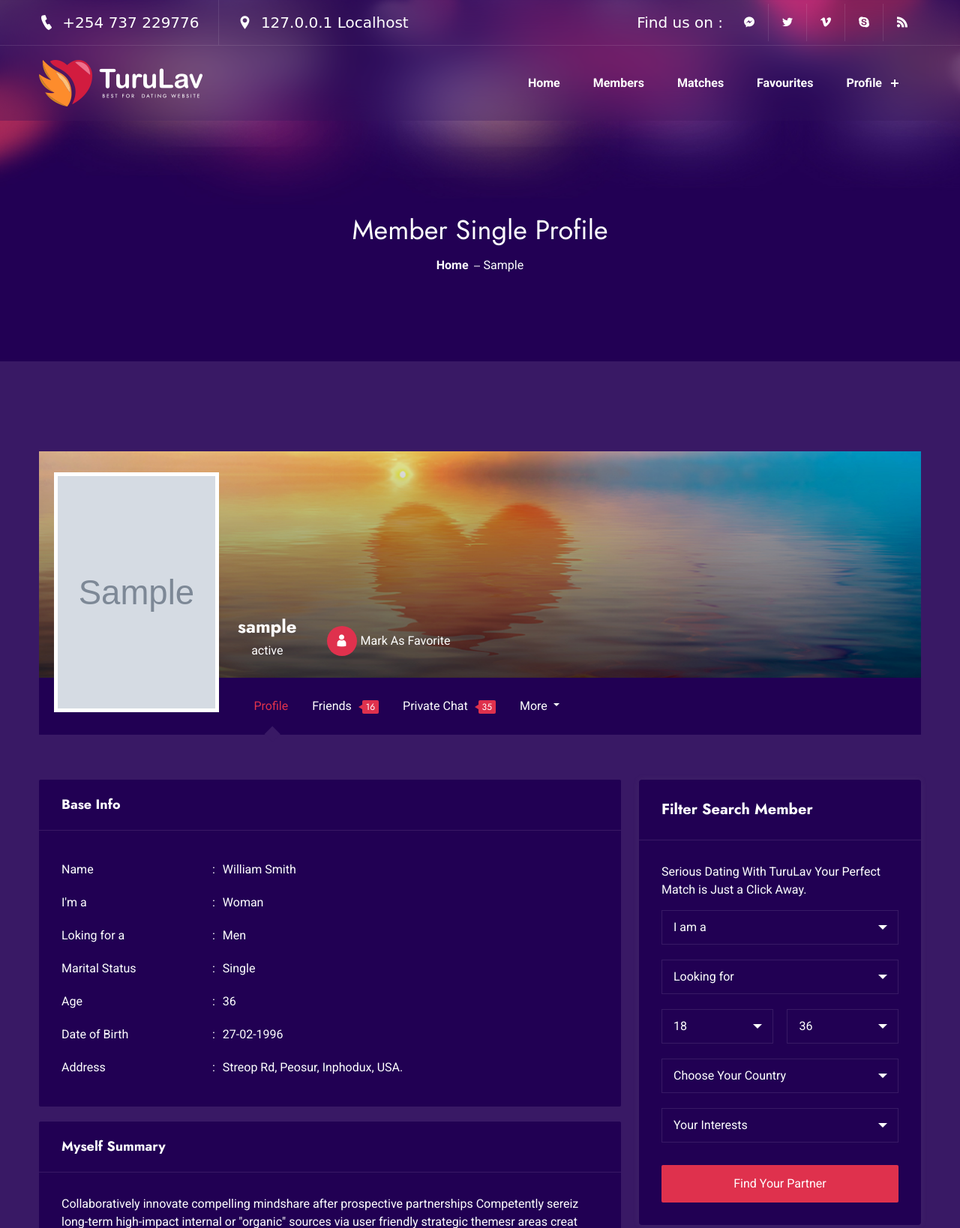
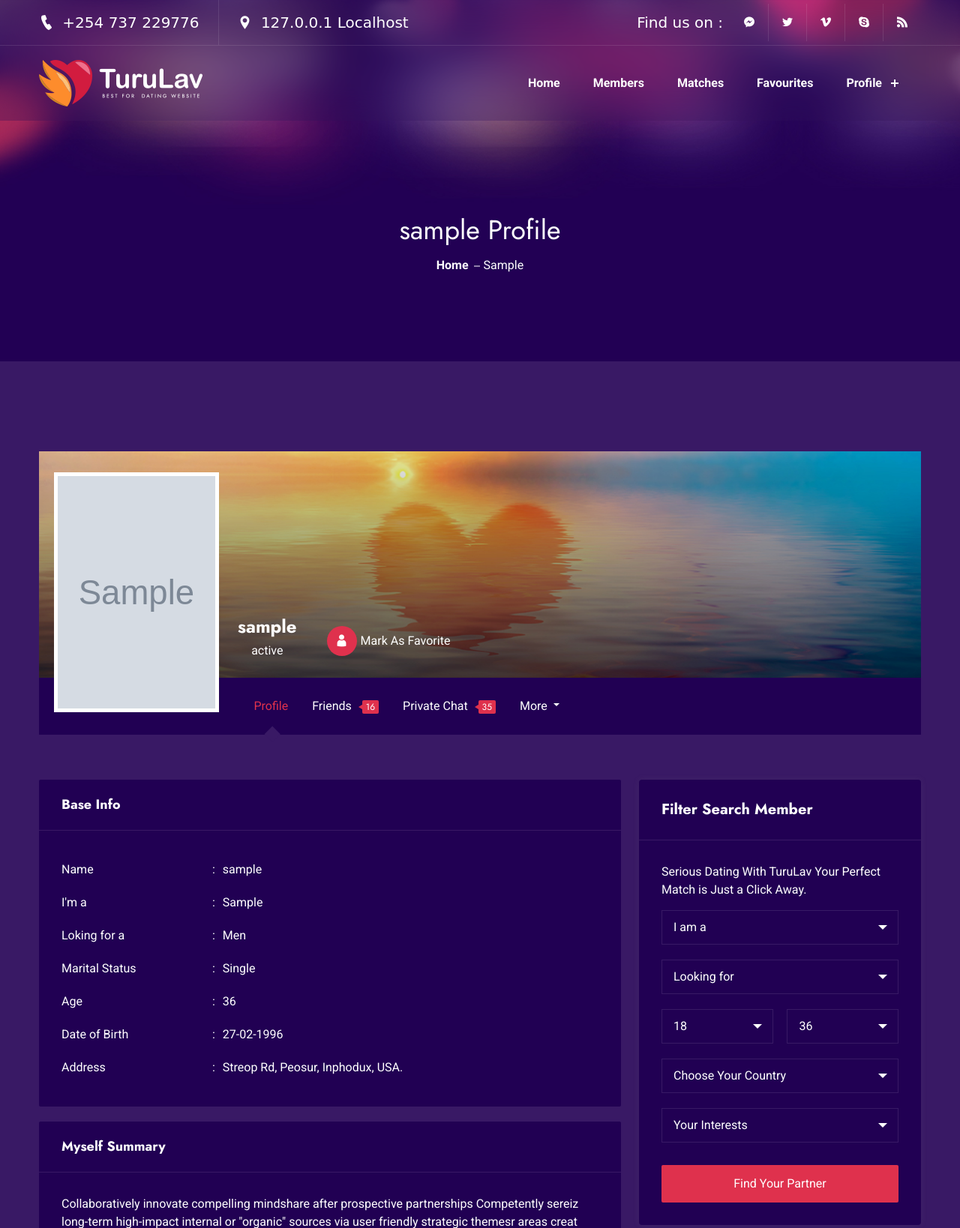
Before and after one commit to MartMbithi/AM_WebVersion, a PHP site: page /views/member_profile.php?view=1 in a window 1280 px wide; the page is wider, and only the part inside the window is pictured. Shown: the top 1638 px of that part at 75% size. Run offline with PHP 8.4, Linux system fonts and the light colour scheme; the visitor is signed in with stand-in values (Sample User, id 1); tables that the repository leaves empty or names only in its code hold one stand-in row (values such as "Sample post"); grey boxes marked "Sample" are stand-in pictures; some libraries are stand-ins or nearby versions; some web fonts are replaced.

Commit message:
AI on Gender Preferences

```diff
--- a/views/member_profile.php
+++ b/views/member_profile.php
@@ -101,7 +101,7 @@ require_once('../partials/head.php');
                 <div class="page-header-content">
                     <div class="page-header-inner">
                         <div class="page-title">
-                            <h2>Member Single Profile</h2>
+                            <h2><?php echo $users->user_name; ?> Profile</h2>
                         </div>
                         <ol class="breadcrumb">
                             <li><a href="index">Home</a></li>
@@ -220,16 +220,23 @@ require_once('../partials/head.php');
                                                             <ul class="info-list">
                                                                 <li>
                                                                     <p class="info-name">Name</p>
-                                                                    <p class="info-details">William Smith</p>
+                                                                    <p class="info-details"><?php echo $users->user_name; ?></p>
                                                                 </li>
                                                                 <li>
                                                                     <p class="info-name">I'm a</p>
-                                                                    <p class="info-details">Woman</p>
+                                                                    <p class="info-details"><?php echo $users->user_gender; ?></p>
                                                                 </li>
-                                                                <li>
-                                                                    <p class="info-name">Loking for a</p>
-                                                                    <p class="info-details">Men</p>
-                                                                </li>
+                                                                <?php if ($users->user_gender == 'Male') { ?>
+                                                                    <li>
+                                                                        <p class="info-name">Loking for a</p>
+                                                                        <p class="info-details">Women</p>
+                                                                    </li>
+                                                                <?php } else { ?>
+                                                                    <li>
+                                                                        <p class="info-name">Loking for a</p>
+                                                                        <p class="info-details">Men</p>
+                                                                    </li>
+                                                                <?php } ?>
                                                                 <li>
                                                                     <p class="info-name">Marital Status</p>
                                                                     <p class="info-details">Single</p>
```
